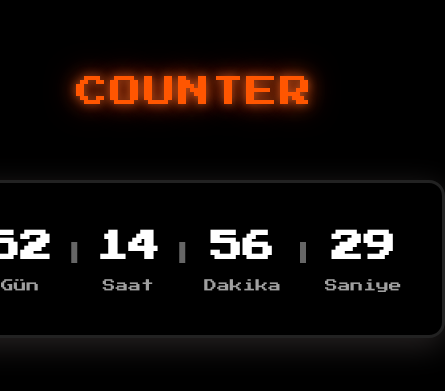
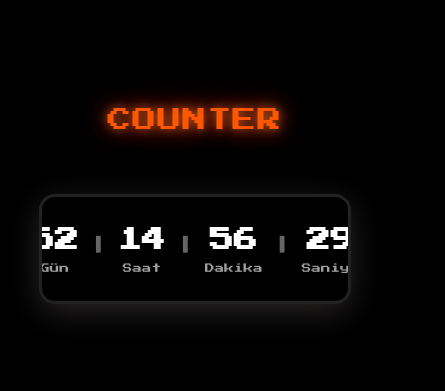
Before and after one commit to Berrrk/Counter, a plain HTML site: page index.html in a window 390 px wide. Shown: the part 219-610 px from the top of the page, 445 px wide, since content can reach past the window. Drawn offline with nearby package versions, Linux system fonts and the light colour scheme.

Commit message:
Add files via upload

```diff
--- a/index.html
+++ b/index.html
@@ -12,6 +12,11 @@
     <link rel="stylesheet" href="style.css">
 </head>
 <body>
+    <!-- Ses elementi -->
+    <audio id="tickSound" preload="auto">
+        <source src="https://assets.mixkit.co/active_storage/sfx/2571/2571-preview.mp3" type="audio/mpeg">
+    </audio>
+
     <div class="container">
         <div class="pixel-title">COUNTER</div>
         <div class="countdown-container">
--- a/script.js
+++ b/script.js
@@ -1,5 +1,16 @@
 // Hedef tarihi ayarla (örnek olarak 1 ay sonrası)
 const targetDate = new Date('2025-06-21T10:00:00');
+const tickSound = document.getElementById('tickSound');
+
+// Ses seviyesini ayarla
+tickSound.volume = 0.2; // 20% ses seviyesi
+
+function playTickSound() {
+    tickSound.currentTime = 0; // Sesi başa sar
+    tickSound.play().catch(function(error) {
+        console.log("Ses çalma hatası:", error);
+    });
+}
 
 function updateCountdown() {
     const currentDate = new Date();
@@ -15,6 +26,9 @@ function updateCountdown() {
     document.getElementById('hours').textContent = hours.toString().padStart(2, '0');
     document.getElementById('minutes').textContent = minutes.toString().padStart(2, '0');
     document.getElementById('seconds').textContent = seconds.toString().padStart(2, '0');
+
+    // Her saniye değişiminde ses çal
+    playTickSound();
 
     // Sayaç tamamlandığında
     if (difference < 0) {
--- a/style.css
+++ b/style.css
@@ -14,7 +14,6 @@ body {
 
 .container {
     max-width: 1200px;
-    padding: 20% !important;
     margin: 0 auto;
     display: flex;
     flex-direction: column;
@@ -148,29 +147,72 @@ body {
 
 /* Responsive Design */
 @media (max-width: 576px) {
+    .container {
+        padding: 10% !important;
+    }
+
+    .countdown-container {
+        padding: 15px;
+        width: 100%;
+    }
+
     .countdown-timer {
-        gap: 10px;
+        gap: 8px;
+        padding: 10px;
     }
 
     .time-section {
-        min-width: 45px;
+        min-width: auto;
     }
 
     .time {
-        font-size: 2rem;
+        font-size: 1.5rem;
     }
 
     .label {
-        font-size: 0.8rem;
+        font-size: 0.6rem;
+        margin-top: 3px;
     }
 
     .time-divider {
-        font-size: 1.5rem;
+        font-size: 1.2rem;
+        margin-top: -5px;
+        padding: 0 2px;
     }
 
     .pixel-title {
-        font-size: 2rem;
-        letter-spacing: 2px;
+        font-size: 1.5rem;
+        letter-spacing: 1px;
+        margin-bottom: 1.5rem;
+    }
+}
+
+/* Daha küçük telefonlar için ek düzenlemeler */
+@media (max-width: 360px) {
+    .container {
+        padding: 5% !important;
+    }
+
+    .countdown-timer {
+        gap: 5px;
+    }
+
+    .time {
+        font-size: 1.2rem;
+    }
+
+    .label {
+        font-size: 0.5rem;
+    }
+
+    .time-divider {
+        font-size: 1rem;
+        padding: 0 1px;
+    }
+
+    .pixel-title {
+        font-size: 1.2rem;
+        margin-bottom: 1rem;
     }
 }
 
```
